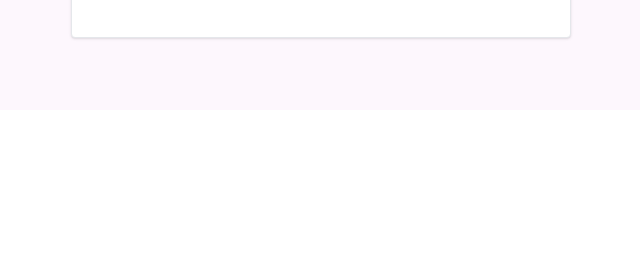
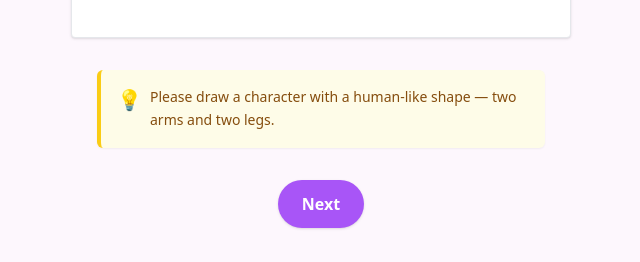
Before and after one commit to heewoneha/capstone-web, a Next.js app: page /draw_character in a window 1280 px wide. Shown: the part 690-952 px from the top of the page, without its empty margins (319-959 px from the left). Before the commit the page ends 800 px from the top, so only its background shows below. Built offline with nearby package versions, Linux system fonts and the light colour scheme.

Commit message:
feat: add a next button for the draw character page

```diff
--- a/pages/draw_character/index.tsx
+++ b/pages/draw_character/index.tsx
@@ -1,6 +1,7 @@
 import React, { useState, useRef, useEffect } from 'react';
 import CanvasDraw from 'react-canvas-draw';
 import { SketchPicker } from 'react-color';
+import { useRouter } from "next/router";
 
 export default function DrawPage() {
   const [brushColor, setBrushColor] = useState('#000000');
@@ -9,6 +10,7 @@ export default function DrawPage() {
   const [showPicker, setShowPicker] = useState(false);
   const containerRef = useRef<HTMLDivElement>(null);
   const [canvasSize, setCanvasSize] = useState(300);
+  const router = useRouter();
 
   useEffect(() => {
     const resize = () => {
@@ -97,6 +99,25 @@ export default function DrawPage() {
           className="w-full h-full rounded"
         />
       </div>
+
+      <div className="bg-yellow-50 border-l-4 border-yellow-400 text-yellow-800 p-4 rounded-md shadow-sm max-w-md mt-8">
+        <div className="flex items-start gap-2">
+          <span className="text-xl">💡</span>
+          <p className="text-sm leading-relaxed">
+            Please draw a character with a human-like shape — two arms and two legs.
+          </p>
+        </div>
+      </div>
+
+
+      <div className="mt-8">
+        <button
+          onClick={() => router.push('/result')}
+          className="bg-purple-500 text-white px-6 py-3 rounded-full font-semibold shadow hover:bg-purple-600 transition"
+        >
+          Next
+        </button>
+      </div>
     </div>
   );
 }
```
